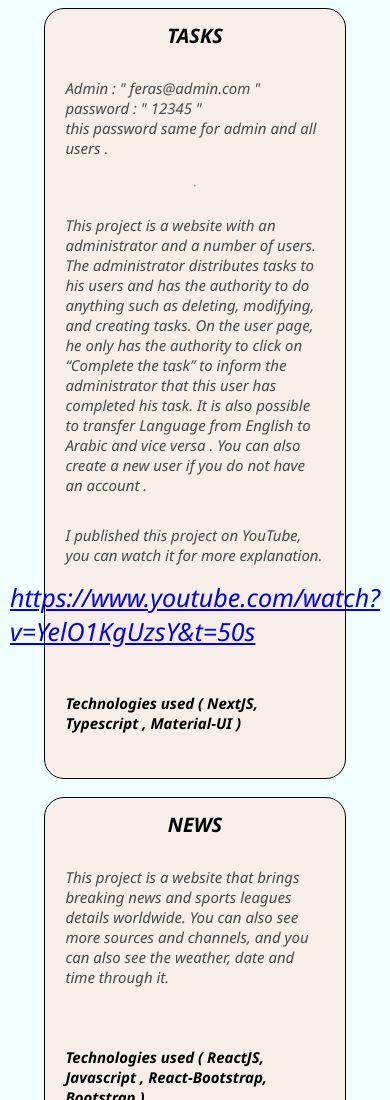
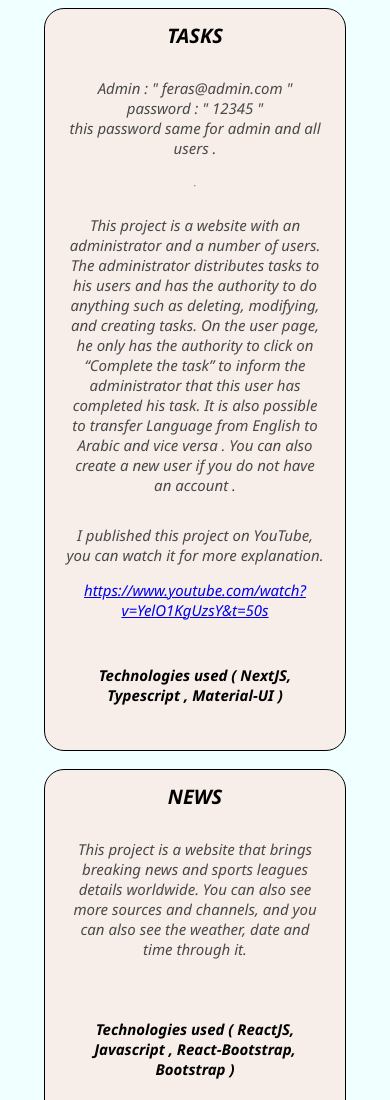
Before and after one commit to mozaffarMoh/Portfolio-description, a plain HTML site: page index.html in a window 390 px wide. Shown: the top 1100 px of the page. Drawn offline with Linux system fonts and the light colour scheme.

Commit message:
edit youtube link

```diff
--- a/index.css
+++ b/index.css
@@ -4,6 +4,7 @@ body,
     justify-content: center;
     align-items: center;
     flex-direction: column;
+    text-align: center;
 }
 
 body {
@@ -28,9 +29,18 @@ body {
 }
 
 
+@media (max-width : 850px) {
+    .work {
+        a {
+            font-size: 15px;
+        }
+    }
+}
+
 @media (max-width : 700px) {
     .work {
         min-height: 100%;
+
         h1 {
             font-size: 20px;
         }
@@ -43,6 +53,8 @@ body {
         h5 {
             font-size: 15px;
             padding: 20px;
-        };
+        }
+
+        ;
     }
 }
```
